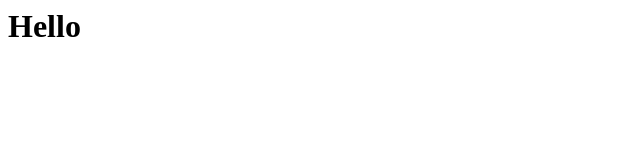
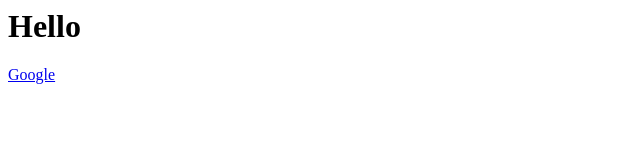
Before and after one commit to Tahir786-web/resume, a plain HTML site: page index.html in a window 1280 px wide. Shown: the full height of the page, 0-640 px from the left. Drawn offline with Linux system fonts and the light colour scheme.

Commit message:
Update index.html

```diff
--- a/index.html
+++ b/index.html
@@ -1,4 +1,5 @@
 <html>
 
 <h1>Hello</h1>
+  <a href="http//google.com">Google</a>
 </html>
```
